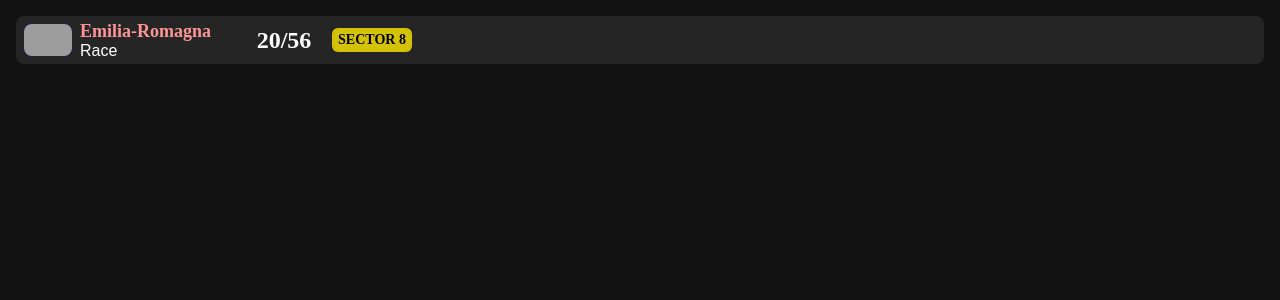
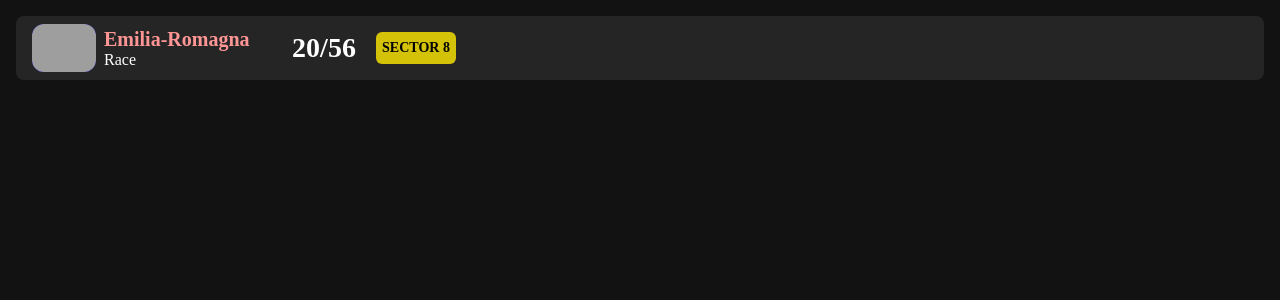
Before and after one commit to NuthanNaik/F1TimeRadar, a Django app: page /timings/ in a window 1280 px wide. Shown: the top 300 px of the page. Run offline with Django 4.2, Linux system fonts and the light colour scheme; some web fonts are replaced; grey boxes are pictures that could not be loaded.

Commit message:
changes to race-info

```diff
--- a/F1TimeRadar/myapp/static/styles.css
+++ b/F1TimeRadar/myapp/static/styles.css
@@ -19,11 +19,12 @@ img {
 .info {
   background-color: rgba(255, 255, 255, 0.08);
   margin: 1rem;
-  height: 3rem;
+  height: 4rem;
   border-radius: 0.5rem;
   display: flex;
   flex-direction: row;
   justify-content: space-between;
+  align-items: center;
 }
 .left-info {
   display: flex;
@@ -31,9 +32,11 @@ img {
 }
 
 .race-info {
-  width: 208px;
-  height: 2.5rem;
-  margin: 0.25rem 0.5rem;
+  width: 15rem;
+  height: 3rem;
+  margin: 0rem 0rem 0rem 0.5rem;
+  padding: 0.25rem 0.25rem 0.25rem 0.5rem;
+  border-radius: 0.5rem;
   overflow: hidden;
   display: flex;
   flex-direction: row;
@@ -41,12 +44,17 @@ img {
   align-items: center;
 }
 
+.race-info:hover {
+  border-width: 20px;
+  border-color: blue;
+}
+
 .race-flag {
-  width: 48px;
-  height: 32px;
+  width: 4rem;
+  height: 3rem;
   background-color: blue;
   margin: 0.25rem 0rem;
-  border-radius: 0.5rem;
+  border-radius: 0.75rem;
   overflow: hidden;
 }
 
@@ -59,25 +67,31 @@ img {
 
 .track-name {
   font-family: InterVariable;
-  font-size: 18px;
+  font-size: 1.25rem;
   font-weight: bold;
 }
 
 .event-type {
+  font-family: InterVariable;
+  font-size: 1rem;
   color: white;
 }
 
 .lap-data {
-  width: 4.5rem;
-  height: 2.5rem;
+  width: 5rem;
+  height: 3rem;
   margin: 0.25rem 0.5rem;
   display: flex;
   justify-content: space-around;
   align-items: center;
   font-family: InterVariable;
-  font-size: 24px;
+  font-size: 1.75rem;
   font-weight: bold;
   color: white;
+}
+
+.remaining-time {
+  width: 8rem;
 }
 
 .track-status {
--- a/F1TimeRadar/myapp/templates/timings.html
+++ b/F1TimeRadar/myapp/templates/timings.html
@@ -27,6 +27,9 @@
           </div>
         </div>
         <div class="lap-data">20/56</div>
+        <div class="remaining-time lap-data" style="display: none">
+          00:00:00
+        </div>
         <div
           class="track-status"
           style="background-color: rgba(255, 234, 0, 0.8)"
@@ -39,12 +42,13 @@
         <div class="play-scrollbar"></div>
         <div class="live-button"></div>
       </div>
-      <div class="track-info left-info">
-        <div class="track-info-item" id="wind"></div>
-        <div class="track-info-item" id="trc"></div>
-        <div class="track-info-item" id="air"></div>
-        <div class="track-info-item" id="presp"></div>
-        <div class="track-info-item" id="wet-status"></div>
+      <div class="weather-info left-info">
+        <div class="weather-info-item" id="wind"></div>
+        <div class="weather-info-item" id="rain"></div>
+        <div class="weather-info-item" id="track-temp"></div>
+        <div class="weather-info-item" id="air-temp"></div>
+        <div class="weather-info-item" id="humidity"></div>
+        <div class="weather-info-item" id="pressure"></div>
       </div>
     </div>
   </body>
```
